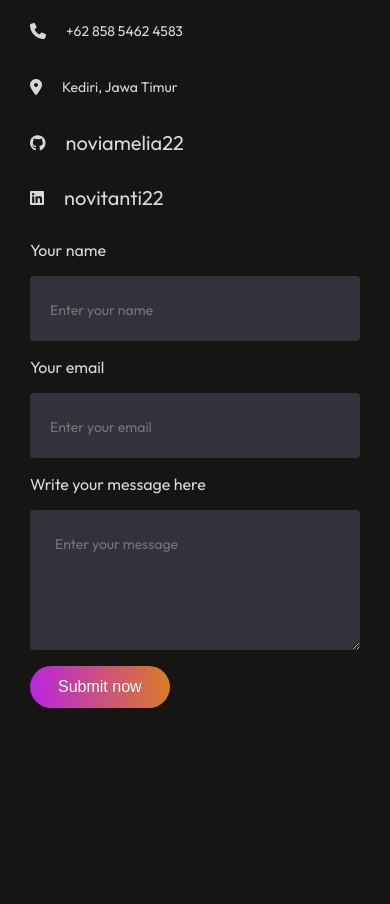
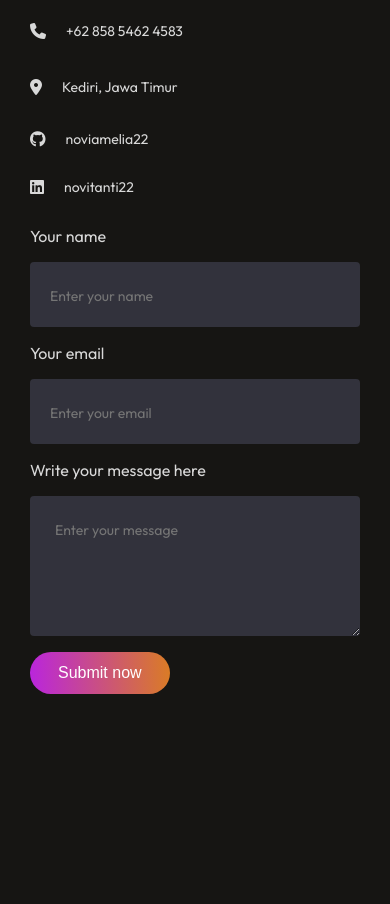
Before and after one commit to noviamelia22/portofolio, a React (Vite) app: page / in a window 390 px wide. Shown: the part 5900-6804 px from the top of the page. Built offline with nearby package versions, Linux system fonts and the light colour scheme.

Commit message:
Replace old project with new React version

```diff
--- a/src/Components/Contact/Contact.css
+++ b/src/Components/Contact/Contact.css
@@ -250,6 +250,9 @@
     .contact-detail p {
         font-size: 14px;
     }
+    .contact-detail a {
+        font-size: 14px;
+    }
 
     .contact-right {
         gap: 16px;
```
